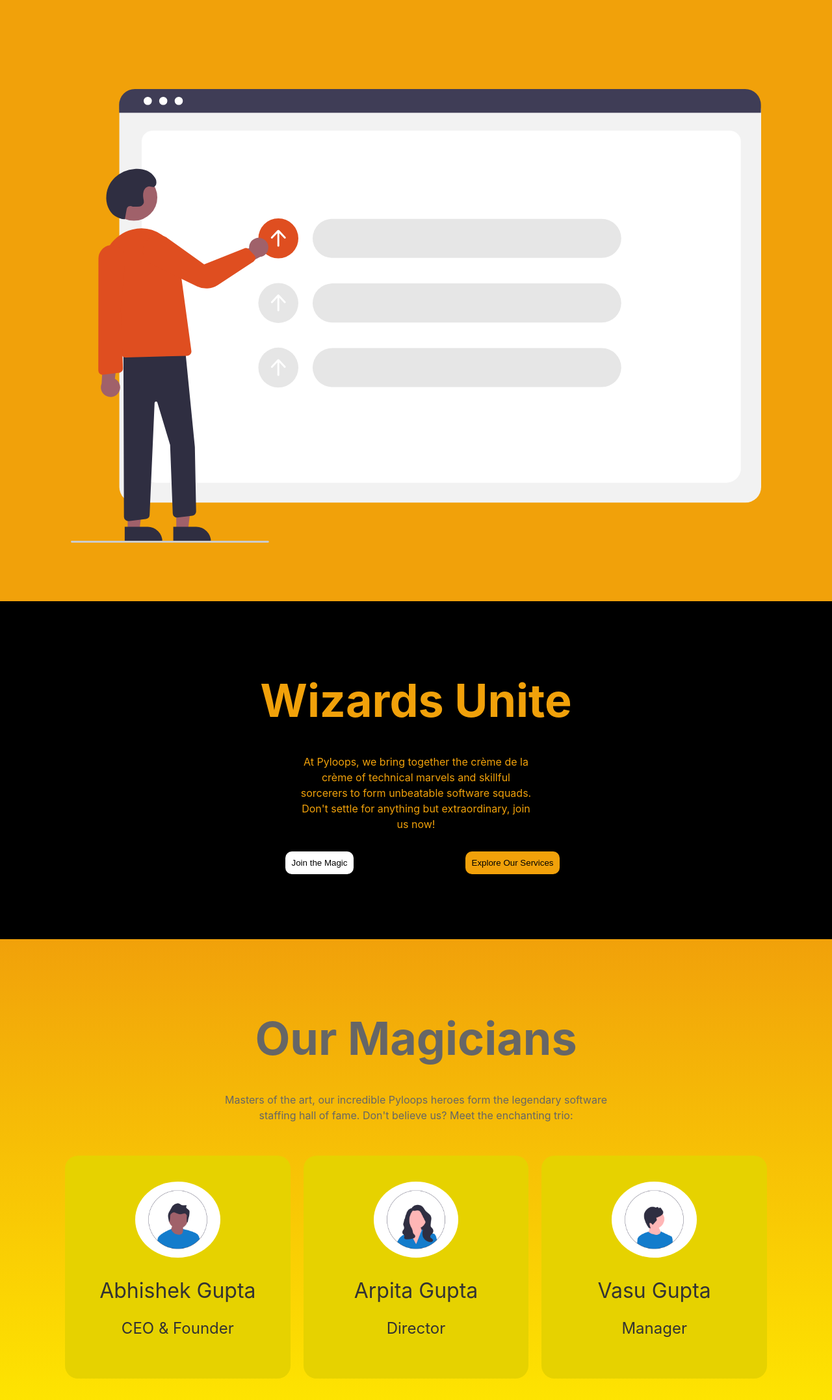
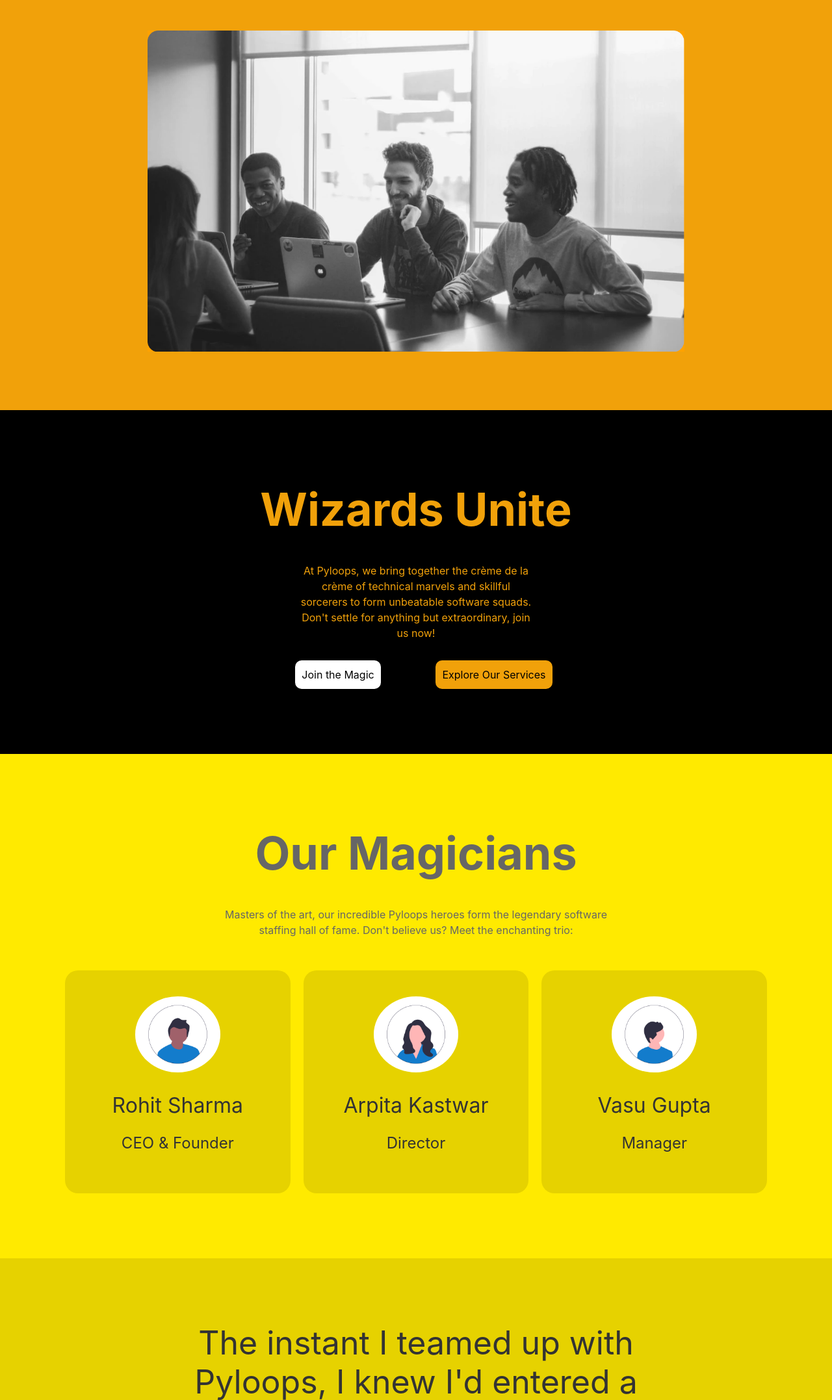
Before and after one commit to abgupta-wfc/web-pl, a plain HTML site: page index.html in a window 1280 px wide. Shown: the part 641-2795 px from the top of the page at 65% size. Drawn offline with nearby package versions, Linux system fonts and the light colour scheme.

Commit message:
image change and links aligned

```diff
--- a/index.css
+++ b/index.css
@@ -75,7 +75,7 @@
 }
 
 .section_2_img_1 {
-    width: 90%;
+    width: 70%;
     display: block;
     margin: 40px auto;
 }
@@ -110,6 +110,8 @@
 
 .btn_container {
     display: grid;
+    max-width: 60vh;
+    margin: auto;
     grid-template-columns: repeat(2, 1fr);
     gap: 0px;
 }
@@ -122,7 +124,7 @@
     border-radius: 10px;
     border: none;
     background-color: white;
-    /* color: #black; */
+    color: black;
     cursor: pointer;
 }
 
@@ -134,15 +136,22 @@
     border-radius: 10px;
     border: none;
     background-color: #f1a10a;
-    /* color: #black; */
+    color: black;
     cursor: pointer;
+}
+
+.s3_btn1:hover , .s3_btn2:hover{
+    color: black;
+    transition: .6s;
+    padding: 10px 20px;
 }
 
 /* section 4 start  */
 
 .section_4 {
     padding: 100px;
-    background: linear-gradient(to top, #ffea00 0%,#f1a10a 100%);
+    /* background: linear-gradient(to top, #ffea00 0%,#f1a10a 100%); */
+    background-color: #ffea00;
     text-align: center;
 }
 
@@ -217,6 +226,7 @@
 
 .s6_para {
     margin-top: 30px;
+    color: black;
 }
 
 .sec6_container {
--- a/index.html
+++ b/index.html
@@ -31,15 +31,15 @@
                 <img src="img/logo_pyloops.png" class="py-logo" />
             </div>
         </a>
-        <p class="section_1_paragraph"> WELCOME TO PYLOOPS, WHERE WE WEAVE THE FINEST SOFTWARE STAFFING MAGIC IN THE
-            INDUSTRY. WE'RE A DYNAMIC POWER-PACK OF SOFTWARE DOSERS AND HEADHUNTERS ON THE PROWL FOR REMARKABLE TALENT.
+        <p class="section_1_paragraph"> Welcome to pyloops, where we weave the finest software staffing magic in the
+            industry. we're a dynamic power-pack of software dosers and headhunters on the prowl for remarkable talent.
         </p>
         <a href="#section_8" class="section_1_btn" style="text-decoration: none;">MEET OUR EXPERTS</a>
     </section>
 
     <!-- image section  -->
     <section class="section_2">
-        <img src="img/upvote.svg" alt="upvote image" class="section_2_img_1">
+        <img src="img/main_img.PNG" alt="upvote image" class="section_2_img_1">
     </section>
 
     <!-- section 3  -->
@@ -50,8 +50,8 @@
                 sorcerers to form unbeatable software squads. Don't settle for anything but extraordinary, join us now!
             </p>
             <div class="btn_container">
-                <button class="s3_btn1">Join the Magic</button>
-                <button class="s3_btn2">Explore Our Services</button>
+                <a class="s3_btn1" href="#section_8" style="text-decoration: none;">Join the Magic</a>
+                <a class="s3_btn2" style="text-decoration: none;">Explore Our Services</a>
             </div>
         </div>
     </section>
@@ -65,12 +65,12 @@
             <div class="s4_leaders">
                 <div>
                     <img src="img/profile_pic1.png" alt="profile_pic1" class="team_pic">
-                    <h2 class="s4_leader_name">Abhishek Gupta</h2>
+                    <h2 class="s4_leader_name">Rohit Sharma</h2>
                     <h3 class="s4_leader_des">CEO & Founder</h3>
                 </div>
                 <div>
                     <img src="img/profile_pic3.png" alt="profile_pic1" class="team_pic">
-                    <h2 class="s4_leader_name">Arpita Gupta</h2>
+                    <h2 class="s4_leader_name">Arpita Kastwar</h2>
                     <h3 class="s4_leader_des">Director</h3>
                 </div>
                 <div>
@@ -87,7 +87,7 @@
     <section class="section_5">
         <h1 class="s5_heading">
             The instant I teamed up with Pyloops, I knew I'd entered a magical realm. They’re the most spectacular
-            software staffing company in the whole galaxy. Trust me, I’ve looked.”
+            software staffing company in the whole galaxy. Trust me, I’ve looked.
         </h1>
     </section>
 
@@ -124,8 +124,7 @@
         <p id="footer" class="s7_heading"></p>
 
         <div class="s7_container">
-            <a href="https://twitter.com/PyLoops" class="uk-icon-button" target="_blank"
-                data-uk-icon="twitter"></a>
+            <a href="https://twitter.com/PyLoops" class="uk-icon-button" target="_blank" data-uk-icon="twitter"></a>
             <a href="https://www.facebook.com/pyloopslab/" target="_blank" class="uk-icon-button"
                 data-uk-icon="facebook"></a>
             <a href="https://www.linkedin.com/company/pyloops-llc/" target="_blank" class="uk-icon-button"
```
Also changed, not shown: img/main_img.PNG (added).
